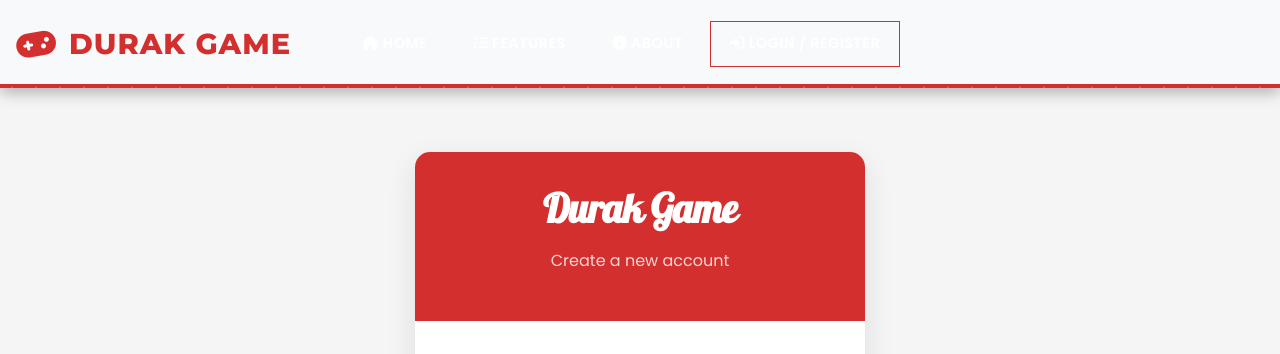
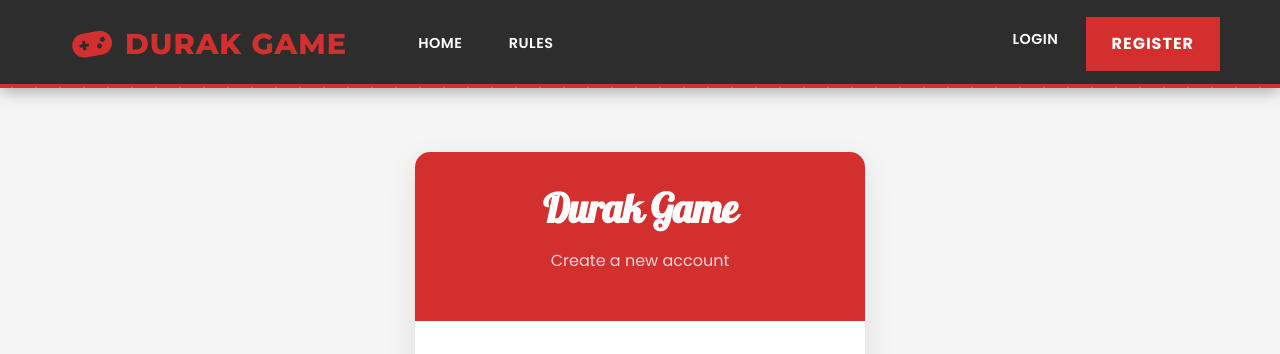
Before and after one commit to VasylFId/-durak-card-game-, a Flask app: template app/templates/auth/register.html in a window 1280 px wide. Shown: the top 354 px of the page. Run offline with Flask 3, Linux system fonts and the light colour scheme; the template is opened without the code that fills it, so the values that code supplies are empty, except form fields; form fields are guessed from the names that the template uses.

Commit message:
Update header.html

```diff
--- a/app/templates/includes/header.html
+++ b/app/templates/includes/header.html
@@ -1,33 +1,54 @@
-<nav class="navbar navbar-expand-lg navbar-light bg-light fixed-top">
+<!-- app/templates/includes/header.html -->
+<header class="site-header">
+    <nav class="navbar navbar-expand-lg">
+        <div class="container">
             <a class="navbar-brand" href="{{ url_for('main.home') }}">
-        <i class="fas fa-gamepad"></i> Durak Game
+                <i class="fas fa-gamepad"></i>Durak Game
             </a>
-    <button class="navbar-toggler" type="button" data-toggle="collapse" data-target="#navbarNav" aria-controls="navbarNav" aria-expanded="false" aria-label="Toggle navigation">
+            <button class="navbar-toggler" type="button" data-bs-toggle="collapse" data-bs-target="#navbarNav"
+                aria-controls="navbarNav" aria-expanded="false" aria-label="Toggle navigation">
                 <span class="navbar-toggler-icon"></span>
             </button>
             <div class="collapse navbar-collapse" id="navbarNav">
-        <ul class="navbar-nav ml-auto">
+                <ul class="navbar-nav me-auto">
                     <li class="nav-item">
-                <a class="nav-link" href="{{ url_for('main.home') }}"><i class="fas fa-home"></i> Home</a>
-            </li>
-            <li class="nav-item">
-                <a class="nav-link" href="#"><i class="fas fa-tasks"></i> Features</a>
-            </li>
-            <li class="nav-item">
-                <a class="nav-link" href="#"><i class="fas fa-info-circle"></i> About</a>
+                        <a class="nav-link {% if request.endpoint == 'main.home' %}active{% endif %}" href="{{ url_for('main.home') }}">Home</a>
                     </li>
                     {% if current_user.is_authenticated %}
                     <li class="nav-item">
-                    <a class="nav-link" href="{{ url_for('main.dashboard') }}">Dashboard</a>
+                        <a class="nav-link {% if request.endpoint == 'main.dashboard' %}active{% endif %}" href="{{ url_for('main.dashboard') }}">Dashboard</a>
                     </li>
                     <li class="nav-item">
-                    <a class="nav-link" href="{{ url_for('main.logout') }}"><i class="fas fa-sign-out-alt"></i> Logout</a>
+                        <a class="nav-link {% if request.endpoint == 'game.index' %}active{% endif %}" href="{{ url_for('game.index') }}">Play</a>
+                    </li>
+                    {% endif %}
+                    <li class="nav-item">
+                        <a class="nav-link {% if request.endpoint == 'main.rules' %}active{% endif %}" href="{{ url_for('main.rules') }}">Rules</a>
+                    </li>
+                </ul>
+                <ul class="navbar-nav">
+                    {% if current_user.is_authenticated %}
+                    <li class="nav-item dropdown">
+                        <a class="nav-link dropdown-toggle" href="#" role="button" data-bs-toggle="dropdown" aria-expanded="false">
+                            {{ current_user.username }}
+                        </a>
+                        <ul class="dropdown-menu">
+                            <li><a class="dropdown-item" href="{{ url_for('main.dashboard') }}"><i class="fas fa-tachometer-alt"></i>Dashboard</a></li>
+                            <li><a class="dropdown-item" href="{{ url_for('main.profile') }}"><i class="fas fa-user"></i>Profile</a></li>
+                            <li><hr class="dropdown-divider"></li>
+                            <li><a class="dropdown-item" href="{{ url_for('auth.logout') }}"><i class="fas fa-sign-out-alt"></i>Logout</a></li>
+                        </ul>
                     </li>
                     {% else %}
                     <li class="nav-item">
-                    <a class="nav-link btn btn-outline-primary" href="{{ url_for('main.login') }}"><i class="fas fa-sign-in-alt"></i> Login / Register</a>
+                        <a class="nav-link" href="{{ url_for('auth.login') }}">Login</a>
+                    </li>
+                    <li class="nav-item">
+                        <a class="btn btn-nav-register" href="{{ url_for('auth.register') }}">Register</a>
                     </li>
                     {% endif %}
                 </ul>
             </div>
+        </div>
     </nav>
+</header>
```
Lines whose indentation alone changed are shown as unchanged.
